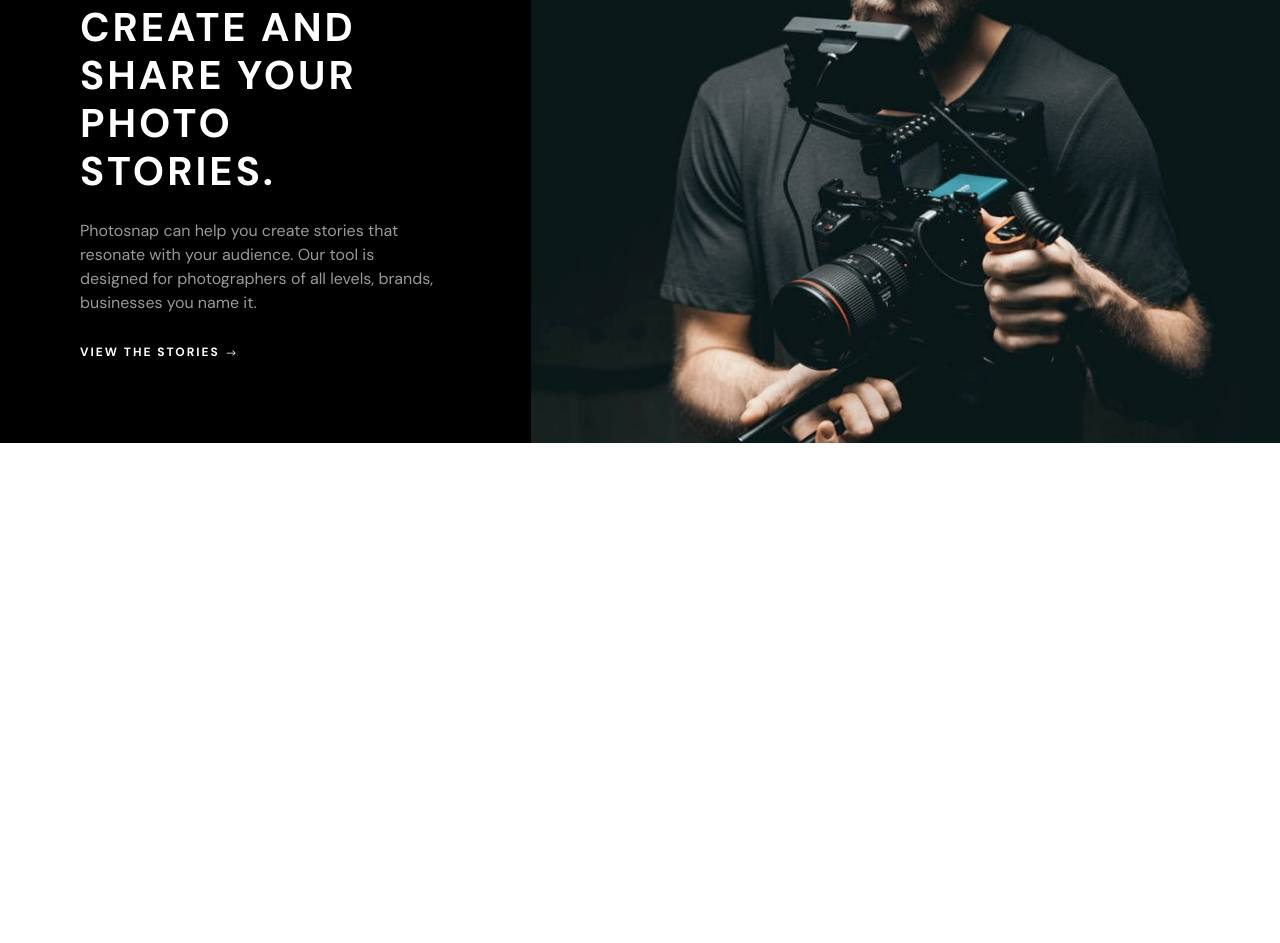
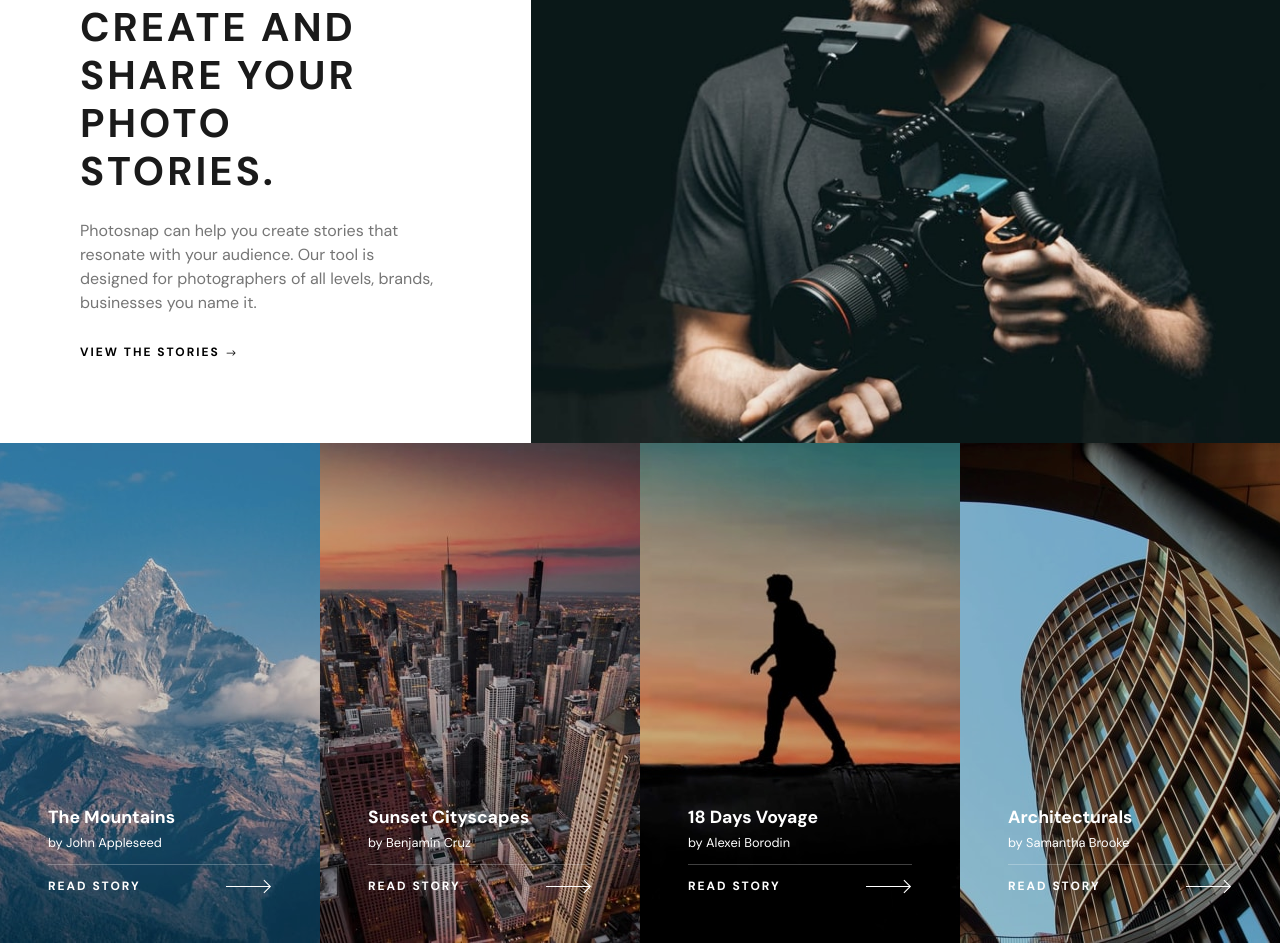
Before and after one commit to Matthew-Hodgetts/Photosnap-fem, a Gatsby site: page / in a window 1280 px wide. Shown: the part 1111-2054 px from the top of the page. Before the commit the page ends 1554 px from the top, so only its background shows below. Built offline with nearby package versions, Linux system fonts and the light colour scheme; Gatsby itself is replaced by a stand-in of ours.

Commit message:
Stories and Story component added. Added stories section to homepage

```diff
--- /dev/null
+++ b/src/components/common/Stories/Stories.jsx
@@ -0,0 +1,16 @@
+import React from "react";
+
+const Stories = ({ children }) => {
+  return (
+    <section className="stories">
+      <div
+        className="container-fluid"
+        style={{ paddingLeft: "0", paddingRight: "0" }}
+      >
+        <div className="row no-gutters">{children}</div>
+      </div>
+    </section>
+  );
+};
+
+export default Stories;
--- /dev/null
+++ b/src/components/common/Story/Story.jsx
@@ -0,0 +1,42 @@
+import React from "react";
+
+import styles from "./Story.module.scss";
+import { Link } from "gatsby";
+
+import arrow from "../../../images/shared/arrow-white.svg";
+
+const Story = ({ link, date, title, author, imgUrl, imgAlt }) => {
+  return (
+    <div className={`col-md-6 col-xl-3 ${styles.story}`}>
+      <Link to={link} className={styles.link}>
+        <img src={imgUrl} className={styles.img} alt={imgAlt} />
+        <div className={styles.content}>
+          <h3 className={styles.title}>{title}</h3>
+          <span className={styles.author}>by {author}</span>
+          <div className={styles.divider}></div>
+          <div className="d-flex justify-content-between align-items-center">
+            <span className={styles.read}>Read story</span>
+            <img
+              src={arrow}
+              alt="read more"
+              className={styles.arrow}
+              //   eslint-disable-next-line
+              alt={`Read story: ${title}`}
+            />
+          </div>
+        </div>
+      </Link>
+    </div>
+  );
+};
+
+Story.defaultProps = {
+  link: "/",
+  date: "Oct 1 2020",
+  title: "Story title",
+  author: "Whelan Smithers",
+  imgUrl: "https://via.placeholder.com/360x500",
+  imgAlt: "Define this!!!",
+};
+
+export default Story;
--- /dev/null
+++ b/src/components/common/Story/Story.module.scss
@@ -0,0 +1,86 @@
+.story {
+  min-height: 500px;
+
+  background: rgb(255, 197, 147);
+  background: linear-gradient(
+    90deg,
+    rgba(255, 197, 147, 1) 0%,
+    rgba(188, 113, 152, 1) 64%,
+    rgba(90, 119, 255, 1) 100%
+  );
+}
+
+.link {
+  position: relative;
+  display: flex;
+  flex-direction: column;
+  justify-content: flex-end;
+  width: 100%;
+  height: 100%;
+  transition: all 0.3s ease-in-out;
+  padding: 3rem;
+  &:hover {
+    transform: translateY(-10px);
+    text-decoration: none;
+  }
+
+  &::before {
+    display: block;
+    content: "";
+    position: absolute;
+    top: 0;
+    left: 0;
+    right: 0;
+    bottom: 0;
+    background-color: #000;
+  }
+}
+
+.img {
+  position: absolute;
+  top: 0;
+  left: 0;
+  right: 0;
+  bottom: 0;
+  width: 100%;
+  height: 100%;
+  object-fit: cover;
+  opacity: 0.8;
+}
+
+.content {
+  position: relative;
+  z-index: 5;
+}
+
+.title {
+  font-size: 1.1rem;
+  color: #fff;
+  margin-bottom: 0.15rem;
+}
+
+.author {
+  display: block;
+  color: #fff;
+  font-size: 0.8rem;
+}
+
+.divider {
+  display: block;
+  margin: 0.75rem 0;
+  background: #fff;
+  opacity: 0.25;
+  height: 1px;
+}
+
+.read {
+  font-size: 0.75rem;
+  color: #fff;
+  font-weight: 700;
+  letter-spacing: 2px;
+  text-transform: uppercase;
+}
+
+.arrow {
+  height: 15px;
+}
--- a/src/pages/index.js
+++ b/src/pages/index.js
@@ -4,10 +4,17 @@ import Layout from "@common/Layout/Layout";
 import SEO from "@common/Seo/Seo";
 
 import FeatureRow from "@common/FeatureRow/FeatureRow";
+import Stories from "@common/Stories/Stories";
+import Story from "@common/Story/Story";
 
 import img1 from "../images/home/create-and-share.jpg";
 import img2 from "../images/home/beautiful-stories.jpg";
 import img3 from "../images/home/designed-for-everyone.jpg";
+
+import storyImg1 from "../images/home/mountains.jpg";
+import storyImg2 from "../images/home/cityscapes.jpg";
+import storyImg3 from "../images/home/18-days-voyage.jpg";
+import storyImg4 from "../images/home/architecturals.jpg";
 
 const IndexPage = () => (
   <Layout>
@@ -32,8 +39,35 @@ const IndexPage = () => (
       title="Create and share your photo Stories."
       text="Photosnap can help you create stories that resonate with your audience. Our tool is designed for photographers of all levels, brands, businesses you name it."
       imgUrl={img3}
+      white
       linkText="View the stories"
     />
+    <Stories>
+      <Story
+        title="The Mountains"
+        author="John Appleseed"
+        imgUrl={storyImg1}
+        imgAlt="Mountains photo"
+      />
+      <Story
+        title="Sunset Cityscapes"
+        author="Benjamin Cruz"
+        imgUrl={storyImg2}
+        imgAlt="Photo of a sunset"
+      />
+      <Story
+        title="18 Days Voyage"
+        author="Alexei Borodin"
+        imgUrl={storyImg3}
+        imgAlt="18 days voyage cover"
+      />
+      <Story
+        title="Architecturals"
+        author="Samantha Brooke"
+        imgUrl={storyImg4}
+        imgAlt="Book by sammy brookes"
+      />
+    </Stories>
   </Layout>
 );
 
```
Also changed, not shown: src/images/home/18-days-voyage.jpg (added), src/images/home/architecturals.jpg (added), src/images/home/cityscapes.jpg (added), src/images/home/mountains.jpg (added), src/images/shared/arrow-white.svg (added).
